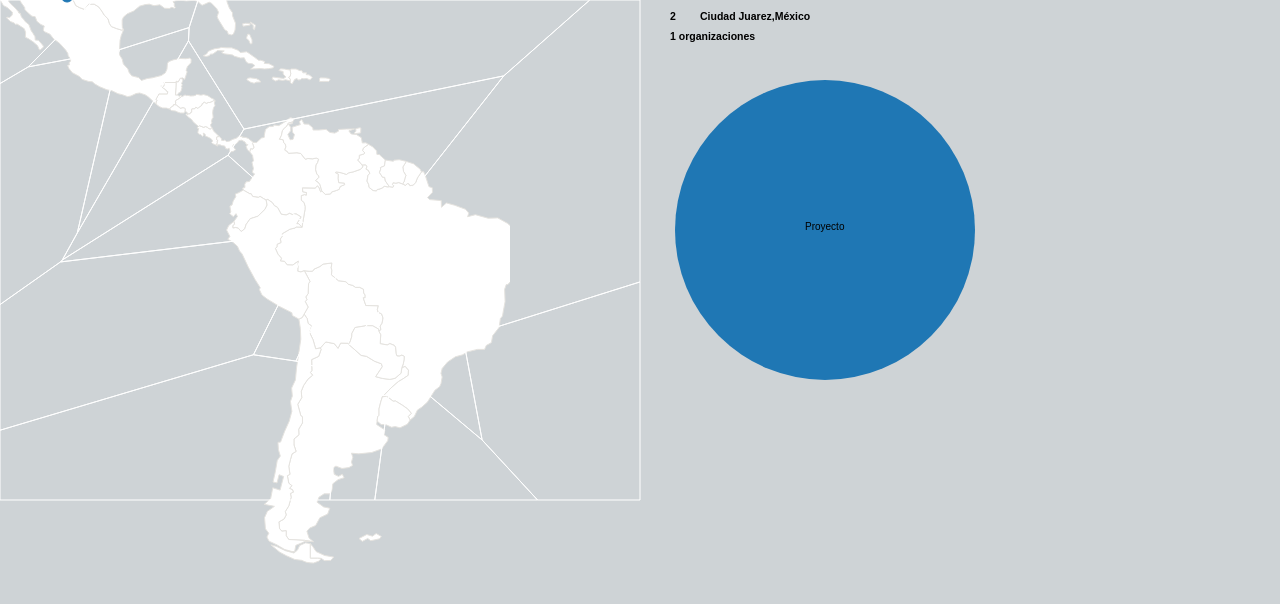
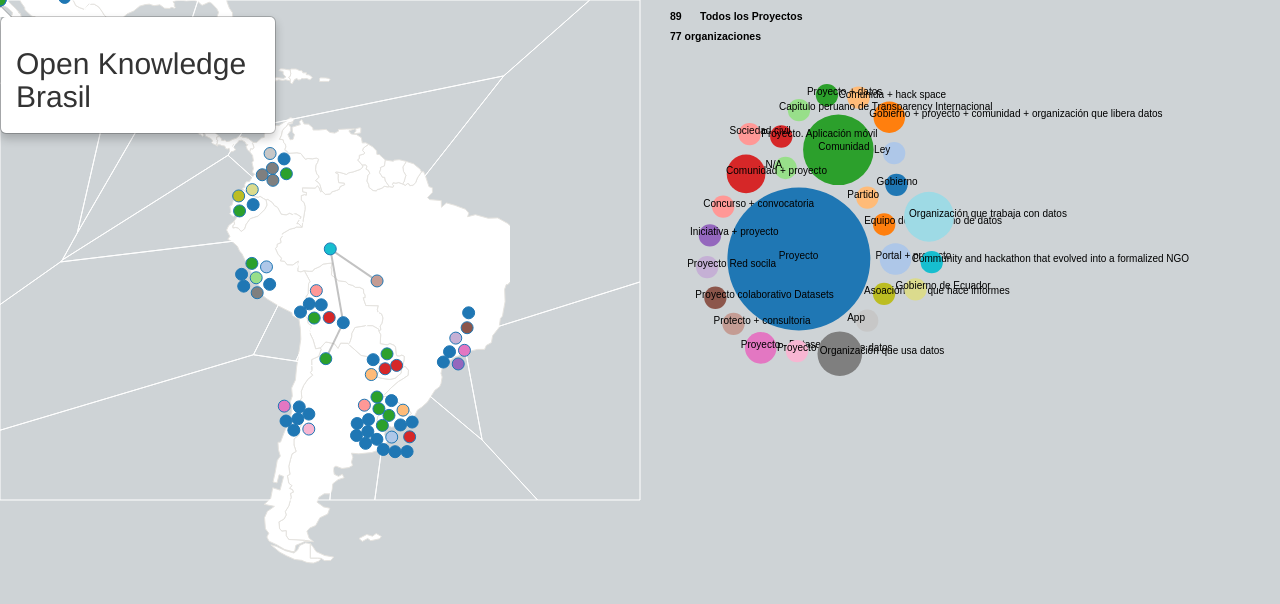
Before and after one commit to Soviet-Genosha/abrelatam-viz, a website: page public/index.html in a window 1280 px wide. Drawn offline with Linux system fonts and the light colour scheme.

Commit message:
try 1 relations

```diff
--- a/public/data/AbreLatam-Relaciones.json
+++ b/public/data/AbreLatam-Relaciones.json
@@ -52,7 +52,17 @@
   {
     "Origen":"Cargografias",
     "Relacion":"con apoyo de",
-    "Destino":"MySociety"
+    "Destino":"Chicas poderosas Chile"
+  },
+   {
+    "Origen":"Cargografias",
+    "Relacion":"con apoyo de",
+    "Destino":"Slashroots"
+  },
+  {
+    "Origen":"Olabi",
+    "Relacion":"con apoyo de",
+    "Destino":"Slashroots"
   },
   {
     "Origen":"Chicas poderosas Chile",
--- a/public/index.html
+++ b/public/index.html
@@ -53,6 +53,7 @@
 
   <script src="/scripts/map.js"></script>
   <script src="/scripts/mult-foci-force-layout.js"></script>
+  <script src="/scripts/voronoi-on-map.js"></script>
   <script src="/scripts/relationships.js"></script>
 
   <script src="/scripts/simple-cloud.js"></script>
--- a/public/scripts/app.js
+++ b/public/scripts/app.js
@@ -15,7 +15,7 @@
 window.abreLatam.controller = {
 
     load: function(){
-            var ready = function(error, projects, cities,us,relations){
+            var ready = function(error, projects, cities,us,voronoiCities,relationships){
 
         var filterProjects = _.filter(projects, function(p) {
             if (!p.Ciudad){
@@ -26,8 +26,9 @@
 
 
         window.abreLatam.map.load();
+        window.abreLatam.relationships.load(filterProjects,relationships);
         window.abreLatam.cloud.load(filterProjects);
-        window.abreLatam.relationships.load(us, cities, relations);
+        window.abreLatam.mapVoronoi.load(us, cities, voronoiCities);
         window.abreLatam.fociProjectsMap.load(window.abreLatam.map.map,cities,filterProjects);
         window.abreLatam.stats.load(filterProjects);
     };
@@ -36,11 +37,18 @@
             .defer(d3.json, "data/cities.json")
             .defer(d3.json, "data/us.json")
             .defer(d3.csv, "data/relations.csv")
+            .defer(d3.json,"data/abreLatam-relaciones.json")
             .await(ready);
 
 
 
 
+        },
+        showRelated: function(d){
+            window.abreLatam.relationships.show(d);
+        },
+        hideRelated: function(){
+            window.abreLatam.relationships.hide();
         },
         showOnly:function(c){
             var k =(c.country + "-" + c.city).split(' ').join('-').toLowerCase();
--- a/public/scripts/mult-foci-force-layout.js
+++ b/public/scripts/mult-foci-force-layout.js
@@ -43,37 +43,57 @@
 			};
 		});
 
+		var force = d3.layout.force()
+		    .size([width, height])
+			.gravity(0)
+		    .charge(0)//.charge(-120)
 
-		var force = d3.layout.force()
+
+		force
 		    .nodes(nodes)
-		    .size([width, height])
-		    .gravity(0)
-		    .charge(0)
+			.links( window.abreLatam.relationships.links)
+		    .on('end', function() {
+			    // layout is done
+			    window.abreLatam.relationships.draw();
+			})
 		    .on("tick", tick)
 		    .start();
 
-		var circle = window.abreLatam.fociProjectsMap.circles = layer.selectAll("circle")
+		 var link = layer.selectAll(".link")
+	      .data(window.abreLatam.relationships.links)
+	    	.enter().append("line")
+	      .attr("class", "link")
+	      .style("stroke-width", function(d) { return 2; });
+
+		var circle = window.abreLatam.fociProjectsMap.circles =
+		layer.selectAll("circle")
 		    .data(nodes)
 		  .enter().append("circle")
+		  	.attr('data-id' ,function(d,i){
+		  		return i;
+		  	})
 		  	.attr('class' ,function(d){
 		  		//cluster by city?
 		  		var c = (d.n.Pais + "-" + d.n.Ciudad).split(' ').join('-').toLowerCase();
+
 		  		return c;
 		  	})
 		    .attr("r", function(d) { return d.radius; })
 		    .style("fill", function(d) { return d.color; })
-		    // .call(force.drag);
 		    .on('mouseover',showPopover)
 		    .on('mouseout',removePopovers);
 
 
 		function removePopovers () {
+
 			var self      = d3.select(this);
           $('.popover').remove();
+          window.abreLatam.controller.hideRelated();
         }
 
-        function showPopover (d) {
+        function showPopover (d,i) {
 
+        window.abreLatam.controller.showRelated(d,i);
         var self      = d3.select(this);
 
     	var projectTemplate = doT.template($( "script.projectTemplate" ).html());
@@ -90,6 +110,10 @@
           $(self).popover('show');
         }
 		function tick(e) {
+		link.attr("x1", function(d) { return d.source.x; })
+	        .attr("y1", function(d) { return d.source.y; })
+	        .attr("x2", function(d) { return d.target.x; })
+	        .attr("y2", function(d) { return d.target.y; });
 		  circle
 		      .each(gravity(.2 * e.alpha))
 		      .each(collide(.5))
--- a/public/scripts/relationships.js
+++ b/public/scripts/relationships.js
@@ -1,83 +1,75 @@
 window.abreLatam = window.abreLatam || {};
 window.abreLatam.relationships = {
-	load:function(us, airports, flights){
-		var width = 960,
-	    height = 500;
 
 
-		var voronoi = d3.geom.voronoi()
-		    .x(function(d) { return d.x; })
-		    .y(function(d) { return d.y; })
-		    .clipExtent([[0, 0], [width/1.5, height]]);
+	load:function(projects,relationships){
+		this.projects = projects;
+		this.relationships = relationships;
+		this.processRelations();
+	},
+	draw:function(){
 
-		var svg = d3.select("svg");
+		var lineFunction = d3.svg.line()
+                         .x(function(d) { return d.x; })
+                         .y(function(d) { return d.y; })
+                         .interpolate("linear");
+        //para cada relacion tengo que buscar origen y destino.
+	},
+	show:function(d){
 
-		  var airportById = d3.map(),
-		      positions = [];
+		var rel = this.getRelationsFor(d.n.Nombre);
+		if (rel.length === 0){
+			console.log('no relations for ',d.n.Nombre);
+		}
+		else {
+			//Mostrar los circulos
 
-		  airports.forEach(function(d) {
-		    airportById.set(d.key, d);
-		    d.outgoing = [];
-		    d.incoming = [];
-		  });
+			//Mostrar las relaciones
+		}
 
-		  flights.forEach(function(flight) {
-		    var source = airportById.get(flight.origin),
-		        target = airportById.get(flight.destination),
-		        link = {source: source, target: target};
-		        if (source && target){
-		    		source.outgoing.push(link);
-		    		target.incoming.push(link);
+	},
+	hide:function(){
+		console.log('hide relations');
+	},
+	processRelations: function(){
+		this.links = [];
+		for (var i = 0; i < this.relationships.length; i++) {
+			var r  = this.relationships[i];
+			r.index = i;
+			r.source = this.getProjectId(r.Origen);
+			r.target = this.getProjectId(r.Destino);
+			if (r.source == -1 || r.target  == -1){
+				console.log('La relacion no tiene proyectos ',r.Origen,r.Destino);
+			}
+			else {
+				this.links.push(r);
+			}
+		};
 
-		        }
-		  });
-
-		  airports = airports.filter(function(d) {
-		    if (d.count = Math.max(d.incoming.length, d.outgoing.length)) {
-		      d[0] = +d.google.longitude;
-		      d[1] = +d.google.latitude;
-		      var position = window.abreLatam.map.map.projection(d);
-		      d.x = position[0];
-		      d.y = position[1];
-		      return true;
-		    }
-		  });
-
-		  voronoi(airports)
-		      .forEach(function(d) { d.point.cell = d; });
-
-
-
-		  var airport = svg.append("g")
-		      .attr("class", "airports")
-		    .selectAll("g")
-		      .data(airports.sort(function(a, b) { return b.count - a.count; }))
-		    .enter().append("g")
-		      .attr("class", "airport");
-
-		  airport.append("path")
-		      .attr("class", "airport-cell")
-		      .on('mouseover', function(d){
-		      	window.abreLatam.controller.showOnly(d);
-		      })
-		      .on('mouseout',function(){
-		      	window.abreLatam.controller.showAll();
-		      })
-		      .attr("d", function(d)
-		      	{ return d.cell.length ? "M" + d.cell.join("L") + "Z" : null; });
-
-		  airport.append("g")
-		      .attr("class", "airport-arcs")
-		    .selectAll("path")
-		      .data(function(d) { return d.outgoing; })
-		    .enter().append("path")
-		      .attr("d", function(d) { return window.abreLatam.map.map.path({type: "LineString", coordinates: [d.source, d.target]}); });
-
-		  airport.append("circle")
-		      .attr("transform", function(d)
-		      	{ return "translate(" + d.x + "," + d.y + ")"; })
-		      .attr("r", function(d, i) { return d.count; });
-
-
+	},
+	getRelationsFor:function(k){
+		var id = this.getProjectId(k);
+		if (id === -1){
+			console.log('No Id for ',k);
+			return [];
+		}
+		else {
+			var result = [];
+			for (var i = 0; i < this.relationships.length; i++) {
+				var r  = this.relationships[i];
+				if(r.source == id || r.target == id){
+					result.push(r);
+				}
+			}
+			return result;
+		}
+	},
+	getProjectId:function(k){
+		for (var i = 0; i < this.projects.length; i++) {
+			if (this.projects[i].Nombre == k){
+				return i;
+			}
+		}
+		return -1;
 	}
-}
+};
--- /dev/null
+++ b/public/scripts/voronoi-on-map.js
@@ -0,0 +1,83 @@
+window.abreLatam = window.abreLatam || {};
+window.abreLatam.mapVoronoi = {
+	load:function(us, airports, flights){
+		var width = 960,
+	    height = 500;
+
+
+		var voronoi = d3.geom.voronoi()
+		    .x(function(d) { return d.x; })
+		    .y(function(d) { return d.y; })
+		    .clipExtent([[0, 0], [width/1.5, height]]);
+
+		var svg = d3.select("svg");
+
+		  var airportById = d3.map(),
+		      positions = [];
+
+		  airports.forEach(function(d) {
+		    airportById.set(d.key, d);
+		    d.outgoing = [];
+		    d.incoming = [];
+		  });
+
+		  flights.forEach(function(flight) {
+		    var source = airportById.get(flight.origin),
+		        target = airportById.get(flight.destination),
+		        link = {source: source, target: target};
+		        if (source && target){
+		    		source.outgoing.push(link);
+		    		target.incoming.push(link);
+
+		        }
+		  });
+
+		  airports = airports.filter(function(d) {
+		    if (d.count = Math.max(d.incoming.length, d.outgoing.length)) {
+		      d[0] = +d.google.longitude;
+		      d[1] = +d.google.latitude;
+		      var position = window.abreLatam.map.map.projection(d);
+		      d.x = position[0];
+		      d.y = position[1];
+		      return true;
+		    }
+		  });
+
+		  voronoi(airports)
+		      .forEach(function(d) { d.point.cell = d; });
+
+
+
+		  var airport = svg.append("g")
+		      .attr("class", "airports")
+		    .selectAll("g")
+		      .data(airports.sort(function(a, b) { return b.count - a.count; }))
+		    .enter().append("g")
+		      .attr("class", "airport");
+
+		  airport.append("path")
+		      .attr("class", "airport-cell")
+		      .on('mouseover', function(d){
+		      	window.abreLatam.controller.showOnly(d);
+		      })
+		      .on('mouseout',function(){
+		      	window.abreLatam.controller.showAll();
+		      })
+		      .attr("d", function(d)
+		      	{ return d.cell.length ? "M" + d.cell.join("L") + "Z" : null; });
+
+		  airport.append("g")
+		      .attr("class", "airport-arcs")
+		    .selectAll("path")
+		      .data(function(d) { return d.outgoing; })
+		    .enter().append("path")
+		      .attr("d", function(d) { return window.abreLatam.map.map.path({type: "LineString", coordinates: [d.source, d.target]}); });
+
+		  airport.append("circle")
+		      .attr("transform", function(d)
+		      	{ return "translate(" + d.x + "," + d.y + ")"; })
+		      .attr("r", function(d, i) { return d.count; });
+
+
+	}
+}
--- a/public/styles/app.css
+++ b/public/styles/app.css
@@ -29,6 +29,11 @@
 svg:not(:hover) .airport-cell {
 
   stroke-opacity: .8;
+}
+
+.link {
+  stroke: #999;
+  stroke-opacity: .6;
 }
 
 .datamap .airport-arcs path{
```
